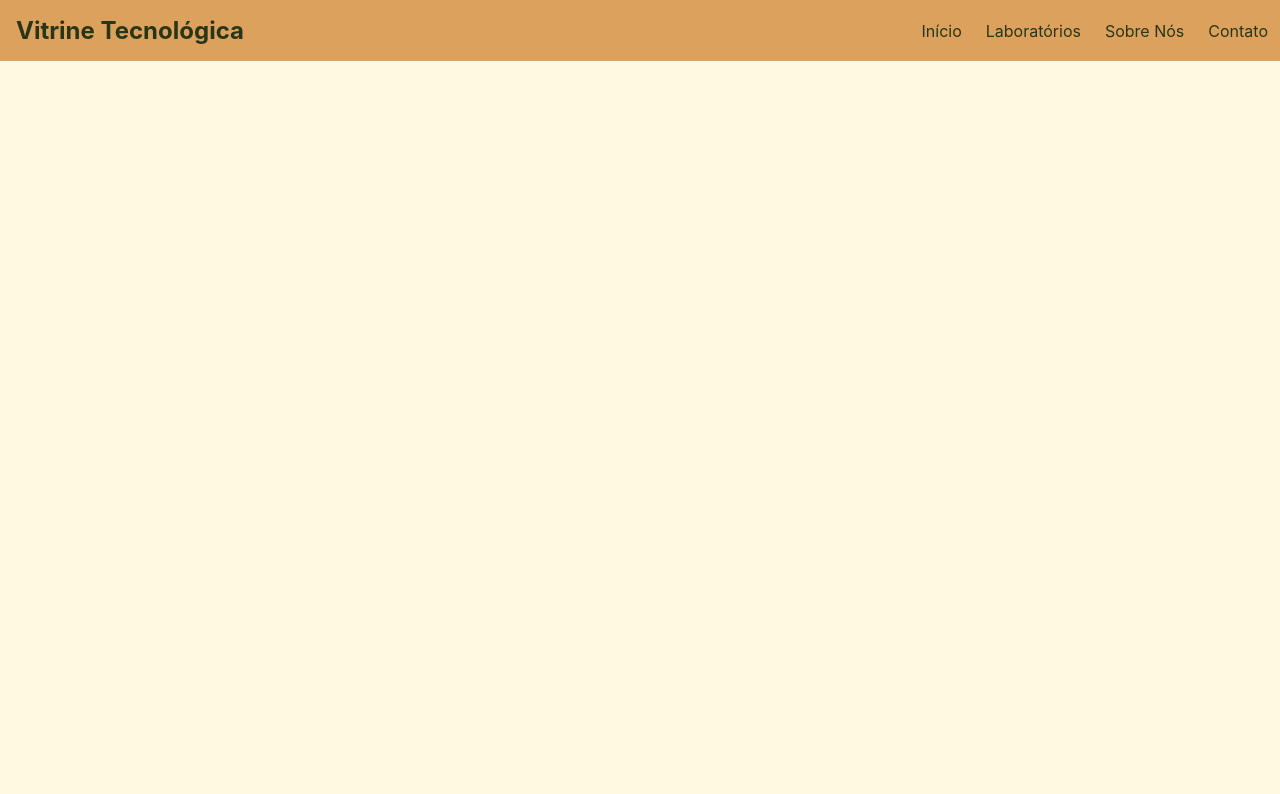
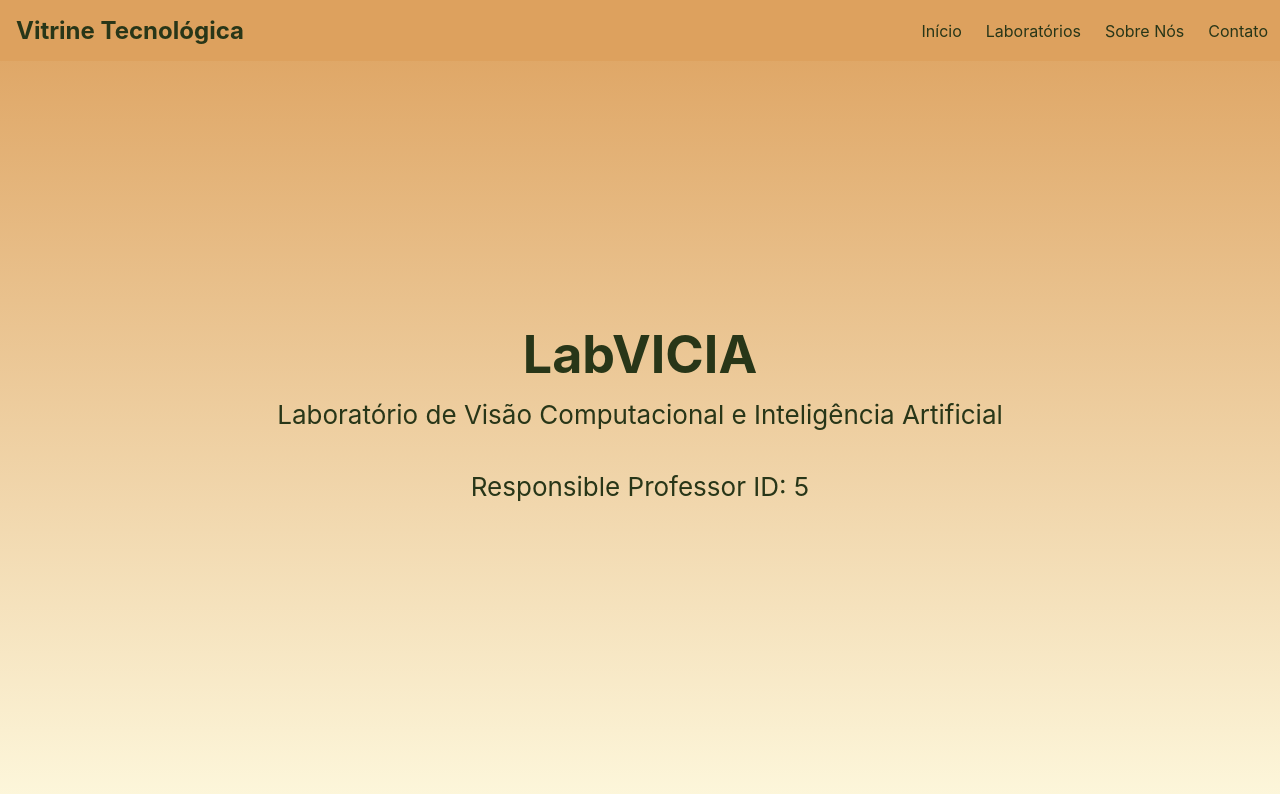
Before and after one commit to tiago-vargas/vitrine-tecnologica, a React (Create React App) app: page /laboratorios/6 in a window 1280 px wide. Shown: the top 794 px of the page. Built offline with nearby package versions, Linux system fonts and the light colour scheme; data requests are answered from the project's data file.

Commit message:
populate lab page from fake DB

```diff
--- a/src/App.tsx
+++ b/src/App.tsx
@@ -1,6 +1,7 @@
 import { BrowserRouter as Router, Route, Routes } from "react-router-dom";
 import "./App.css";
 import Laboratories from "./app/Laboratories";
+import LaboratoryDetails from "./app/labs/LaboratoryDetails";
 
 function App() {
 	return (
@@ -9,7 +10,8 @@ function App() {
 			<Router>
 				<Routes>
 					<Route index element={<Home />} />
-					<Route path="laboratorios" element={<Laboratories />} />
+					<Route path="/laboratorios" element={<Laboratories />} />
+					<Route path="/laboratorios/:id" element={<LaboratoryDetails />} />
 				</Routes>
 			</Router>
 		</div>
--- a/src/app/Laboratories.tsx
+++ b/src/app/Laboratories.tsx
@@ -1,4 +1,5 @@
 import { useEffect, useState } from "react";
+import { NavLink } from "react-router-dom";
 import "./Laboratories.css";
 import { Laboratory } from "../models";
 
@@ -40,14 +41,14 @@ function Laboratories() {
 	);
 }
 
-function Card(props: { title: string; description: string; link: string; }) {
+function Card(props: { title: string; description: string; link: string }) {
 	return (
-		<a href={props.link}>
+		<NavLink to={props.link}>
 			<div className="Card">
 				<h3>{props.title}</h3>
 				<p>{props.description}</p>
 			</div>
-		</a>
+		</NavLink>
 	);
 }
 
--- /dev/null
+++ b/src/app/labs/LaboratoryDetails.tsx
@@ -0,0 +1,33 @@
+import { useEffect, useState } from "react";
+import { Laboratory } from "../../models";
+import { useParams } from "react-router-dom";
+
+function LaboratoryDetails(props: { laboratory?: Laboratory }) {
+	const { id } = useParams<{ id: string }>();
+	const [laboratory, setLaboratory] = useState<Laboratory | null>(null);
+
+	useEffect(() => {
+		fetch(`http://localhost:5000/laboratory/${id}`)
+			.then(response => response.json())
+			.then(data => setLaboratory(data))
+			.catch(error => console.error('Error fetching laboratory:', error));
+	}, [id]);
+
+	if (!laboratory) {
+		return (
+			<header>
+				<h3>Carregando...</h3>
+			</header>
+		);
+	}
+
+	return (
+		<header>
+			<h1>{laboratory?.name}</h1>
+			<p>{laboratory?.description}</p>
+			<p>Responsible Professor ID: {laboratory?.responsibleProfessorId}</p>
+		</header>
+	);
+}
+
+export default LaboratoryDetails;
```
